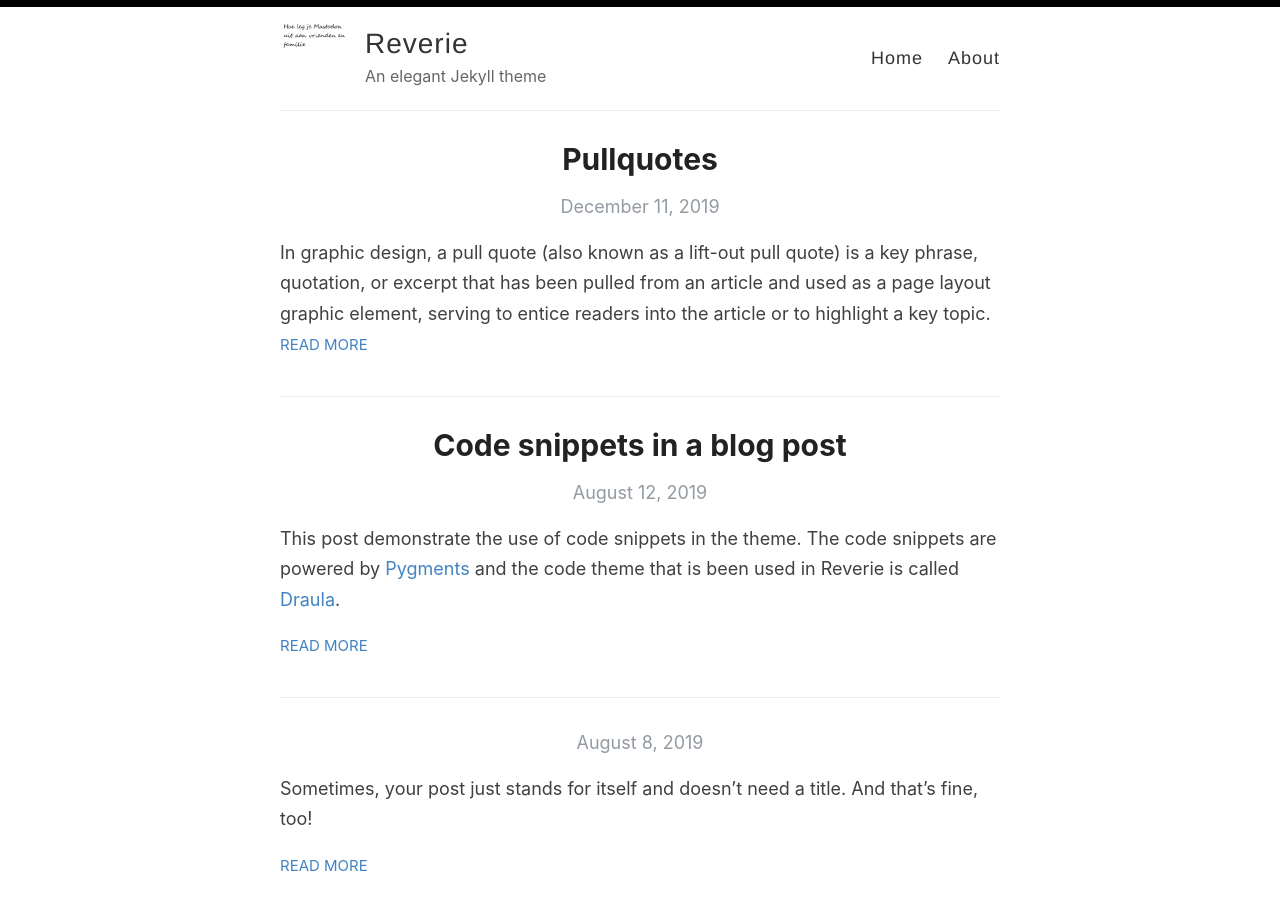
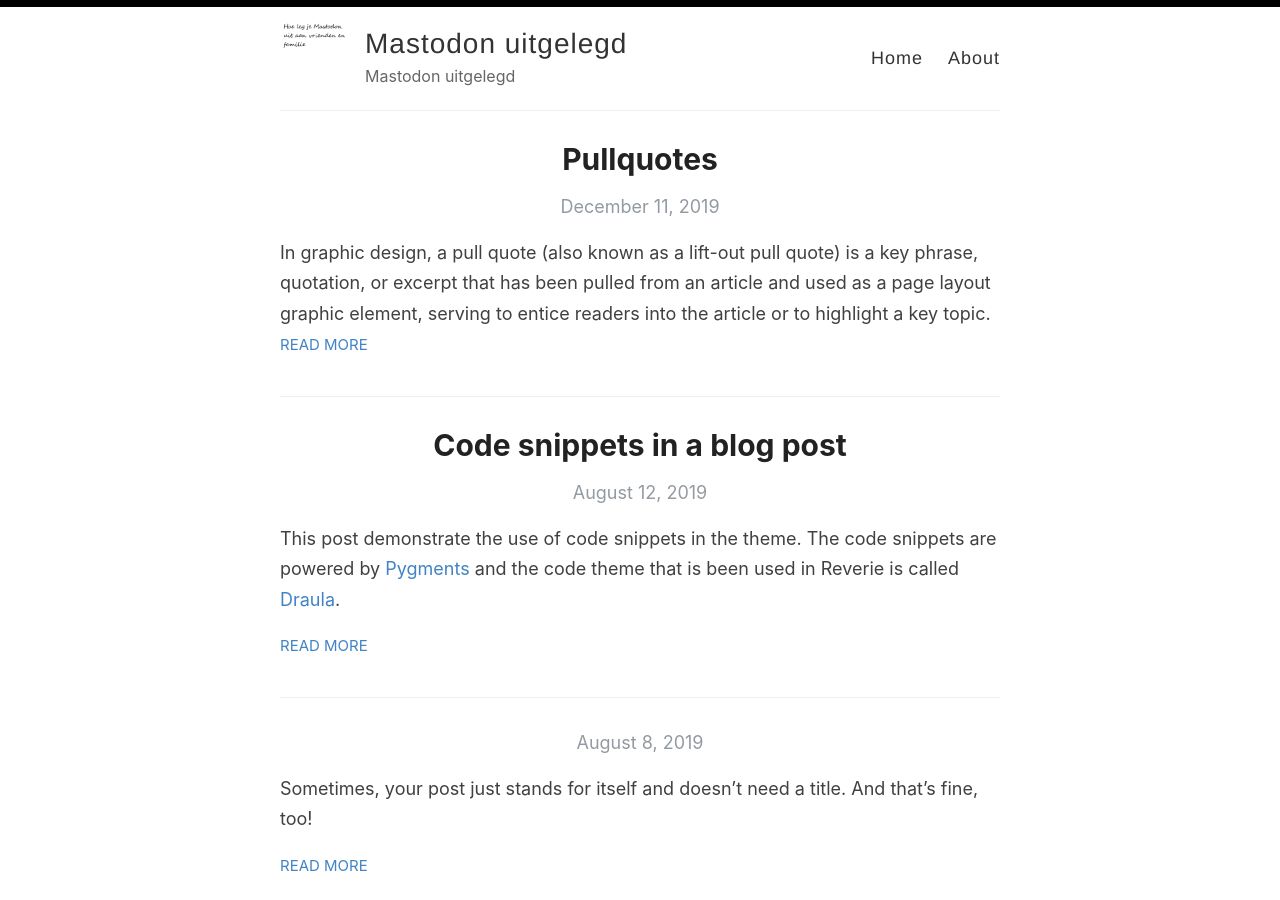
Before and after one commit to appdesign1987/mastodonuitgelegd, a Jekyll site: the page built from index.html, in a window 1280 px wide and 900 px high. Built offline with Jekyll 4.4.1, drawn with Linux system fonts in a browser that asks for light colours; the list of posts is cut into pages by our own code.

Commit message:
Update _config.yml

```diff
--- a/_config.yml
+++ b/_config.yml
@@ -3,13 +3,13 @@
 #
 
 # Name of your site (displayed in the header)
-name: Reverie
+name: Mastodon uitgelegd
 
 # Name of the author
 author: Jeroen van Drongelen
 
 # Short bio or description (displayed in the header)
-description: An elegant Jekyll theme
+description: Mastodon uitgelegd
 
 # URL of your avatar or profile pic (you could use your GitHub profile pic)
 avatar: /images/titel.png
```
